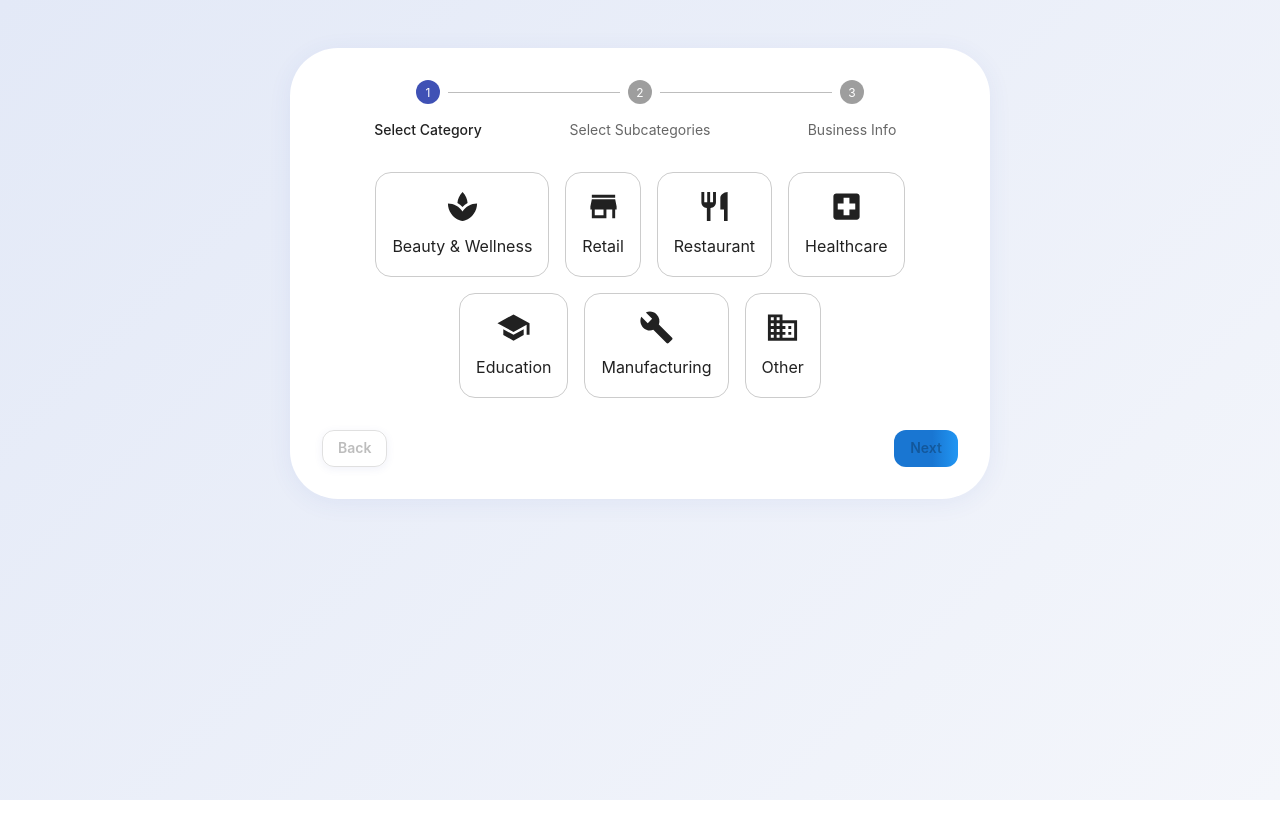
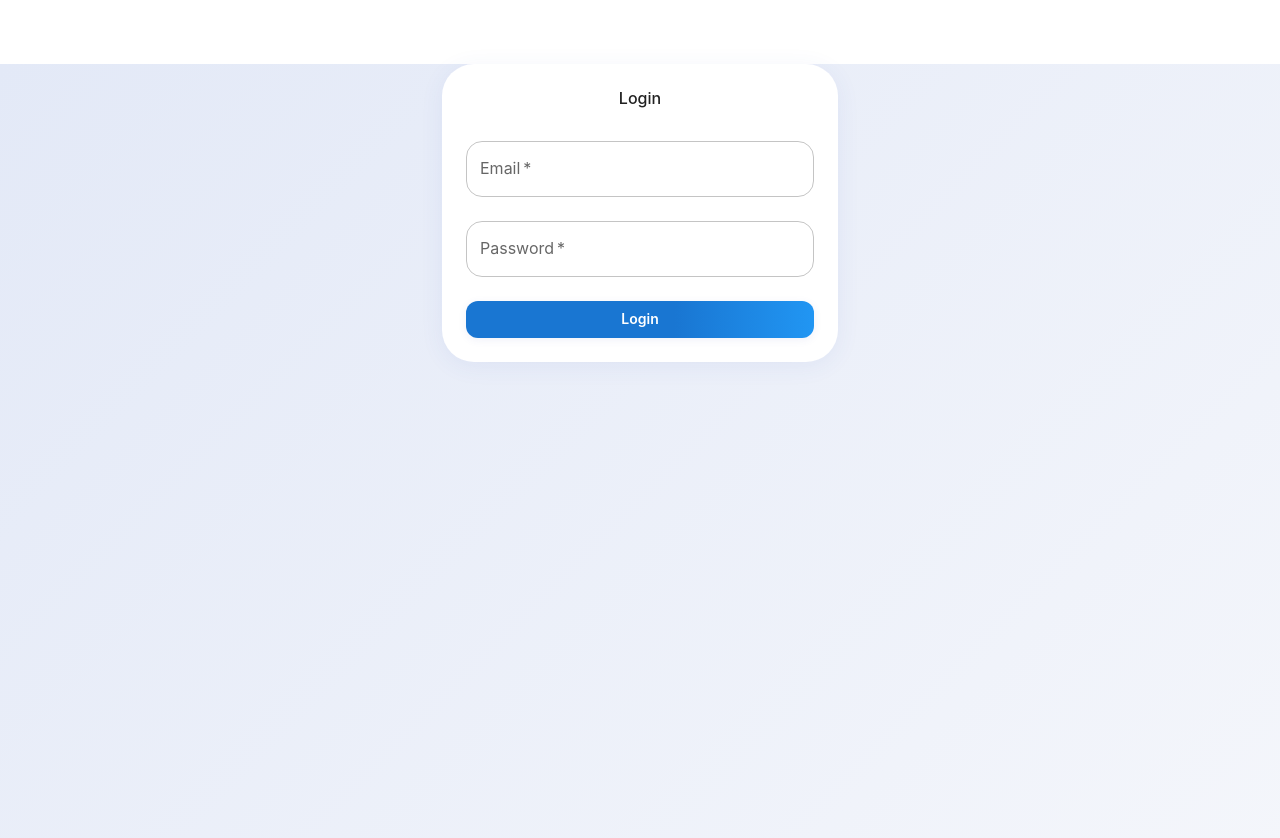
Before and after one commit to Snehangshu28/billloops, a React (Vite) app: page /login in a window 1280 px wide. Before the commit this address led to /onboarding. Shown: the top 838 px of the page. Before the commit the page ends 800 px from the top, so only its background shows below. Built offline with nearby package versions, Linux system fonts and the light colour scheme; the HTML template or start-up script is replaced by a standard one.

Commit message:
signup and login page cretea and db connect

```diff
--- a/package.json
+++ b/package.json
@@ -19,6 +19,7 @@
     "@tailwindcss/postcss": "^4.1.11",
     "bootstrap": "^5.3.7",
     "date-fns": "^4.1.0",
+    "firebase": "^11.10.0",
     "formik": "^2.4.6",
     "react": "^19.1.0",
     "react-dom": "^19.1.0",
--- a/src/App.jsx
+++ b/src/App.jsx
@@ -1,9 +1,16 @@
 import React, { useEffect } from 'react';
-import { BrowserRouter as Router, Routes, Route, Navigate } from 'react-router-dom';
+import {
+  BrowserRouter as Router,
+  Routes,
+  Route,
+  Navigate,
+} from 'react-router-dom';
 import { CssBaseline, ThemeProvider, createTheme } from '@mui/material';
 import Onboarding from './components/onboarding/Onboarding';
 import Dashboard from './components/dashboard/Dashboard';
 import { BusinessProvider } from './context/BusinessContext';
+import Login from './components/auth/Login';
+import Signup from './components/auth/Signup';
 
 const theme = createTheme({
   palette: {
@@ -84,12 +91,19 @@ function App() {
   return (
     <ThemeProvider theme={theme}>
       <CssBaseline />
-      <div style={{ minHeight: '100vh', background: 'linear-gradient(135deg, #e3e9f7 0%, #f4f6fb 100%)' }}>
+      <div
+        style={{
+          minHeight: '100vh',
+          background: 'linear-gradient(135deg, #e3e9f7 0%, #f4f6fb 100%)',
+        }}
+      >
         <BusinessProvider>
           <Router>
             <Routes>
               <Route path="/onboarding/*" element={<Onboarding />} />
               <Route path="/dashboard/*" element={<Dashboard />} />
+              <Route path="/login" element={<Login />} />
+              <Route path="/signup" element={<Signup />} />
               <Route path="*" element={<Navigate to="/onboarding" replace />} />
             </Routes>
           </Router>
--- /dev/null
+++ b/src/components/auth/Login.jsx
@@ -0,0 +1,77 @@
+import React, { useState } from 'react';
+import {
+  TextField,
+  Button,
+  Box,
+  Typography,
+  Container,
+  Alert,
+} from '@mui/material';
+import { auth } from '../../firebase';
+import { signInWithEmailAndPassword } from 'firebase/auth';
+import { useNavigate } from 'react-router-dom';
+
+const Login = () => {
+  const [email, setEmail] = useState('');
+  const [password, setPassword] = useState('');
+  const [error, setError] = useState('');
+  const [loading, setLoading] = useState(false);
+  const navigate = useNavigate();
+
+  const handleSubmit = async (e) => {
+    e.preventDefault();
+    setError('');
+    setLoading(true);
+    try {
+      await signInWithEmailAndPassword(auth, email, password);
+      navigate('/dashboard');
+    } catch (err) {
+      setError(err.message);
+    } finally {
+      setLoading(false);
+    }
+  };
+
+  return (
+    <Container maxWidth="xs">
+      <Box sx={{ mt: 8, p: 3, bgcolor: '#fff', borderRadius: 2, boxShadow: 2 }}>
+        <Typography variant="h5" align="center" gutterBottom>
+          Login
+        </Typography>
+        {error && <Alert severity="error">{error}</Alert>}
+        <Box component="form" onSubmit={handleSubmit} sx={{ mt: 2 }}>
+          <TextField
+            label="Email"
+            type="email"
+            value={email}
+            onChange={(e) => setEmail(e.target.value)}
+            fullWidth
+            required
+            margin="normal"
+          />
+          <TextField
+            label="Password"
+            type="password"
+            value={password}
+            onChange={(e) => setPassword(e.target.value)}
+            fullWidth
+            required
+            margin="normal"
+          />
+          <Button
+            type="submit"
+            variant="contained"
+            color="primary"
+            fullWidth
+            sx={{ mt: 2 }}
+            disabled={loading}
+          >
+            {loading ? 'Logging in...' : 'Login'}
+          </Button>
+        </Box>
+      </Box>
+    </Container>
+  );
+};
+
+export default Login;
--- /dev/null
+++ b/src/components/auth/Signup.jsx
@@ -0,0 +1,157 @@
+import React, { useState } from 'react';
+import {
+  TextField,
+  Button,
+  Box,
+  Typography,
+  Container,
+  Alert,
+} from '@mui/material';
+import { auth, db } from '../../firebase';
+import { createUserWithEmailAndPassword } from 'firebase/auth';
+import {
+  doc,
+  setDoc,
+  getDocs,
+  collection,
+  query,
+  where,
+} from 'firebase/firestore';
+import { useLocation, useNavigate } from 'react-router-dom';
+
+const Signup = () => {
+  const location = useLocation();
+  const navigate = useNavigate();
+  const businessDetails = location.state || {};
+  const [businessName, setBusinessName] = useState(
+    businessDetails.businessInfo?.name || ''
+  );
+  const [email, setEmail] = useState('');
+  const [password, setPassword] = useState('');
+  const [error, setError] = useState('');
+  const [success, setSuccess] = useState('');
+  const [loading, setLoading] = useState(false);
+
+  const handleSubmit = async (e) => {
+    e.preventDefault();
+    setError('');
+    setSuccess('');
+    setLoading(true);
+    try {
+      // Check for duplicate email or phone in Firestore
+      const tenantsRef = collection(db, 'tenants');
+      // Check email
+      const qEmail = query(tenantsRef, where('ownerEmail', '==', email));
+      const emailSnapshot = await getDocs(qEmail);
+      if (!emailSnapshot.empty) {
+        setError('Email is already registered. Please use a different email.');
+        setLoading(false);
+        return;
+      }
+      // Check phone (from businessDetails or businessName form)
+      const phoneToCheck = businessDetails.businessInfo?.phone || '';
+      if (phoneToCheck) {
+        const qPhone = query(
+          tenantsRef,
+          where('businessInfo.phone', '==', phoneToCheck)
+        );
+        const phoneSnapshot = await getDocs(qPhone);
+        if (!phoneSnapshot.empty) {
+          setError(
+            'Phone number is already registered. Please use a different phone number.'
+          );
+          setLoading(false);
+          return;
+        }
+      }
+      // Create user in Firebase Auth
+      const userCredential = await createUserWithEmailAndPassword(
+        auth,
+        email,
+        password
+      );
+      const user = userCredential.user;
+      // Create tenant in Firestore
+      const tenantId = user.uid;
+      await setDoc(doc(db, 'tenants', tenantId), {
+        businessName: businessName || businessDetails.businessInfo?.name || '',
+        ownerEmail: email,
+        ownerUid: user.uid,
+        createdAt: new Date(),
+        // Save extra business details if available
+        category: businessDetails.category || '',
+        subcategories: businessDetails.subcategories || [],
+        businessInfo: businessDetails.businessInfo || {},
+      });
+      setSuccess('Signup successful! You can now log in.');
+      setBusinessName('');
+      setEmail('');
+      setPassword('');
+      // Navigate to login page after successful signup
+      setTimeout(() => {
+        navigate('/login');
+      }, 1000);
+    } catch (err) {
+      setError(err.message);
+    } finally {
+      setLoading(false);
+    }
+  };
+
+  return (
+    <Container maxWidth="xs">
+      <Box sx={{ mt: 8, p: 3, bgcolor: '#fff', borderRadius: 2, boxShadow: 2 }}>
+        <Typography variant="h5" align="center" gutterBottom>
+          Sign Up Your Business
+        </Typography>
+        {(!businessDetails.businessInfo || !businessDetails.category) && (
+          <Alert severity="info" sx={{ mb: 2 }}>
+            Please complete onboarding to provide business details.
+          </Alert>
+        )}
+        {error && <Alert severity="error">{error}</Alert>}
+        {success && <Alert severity="success">{success}</Alert>}
+        <Box component="form" onSubmit={handleSubmit} sx={{ mt: 2 }}>
+          <TextField
+            label="Business Name"
+            value={businessName}
+            onChange={(e) => setBusinessName(e.target.value)}
+            fullWidth
+            required
+            margin="normal"
+          />
+          <TextField
+            label="Email"
+            type="email"
+            value={email}
+            onChange={(e) => setEmail(e.target.value)}
+            fullWidth
+            required
+            margin="normal"
+          />
+          <TextField
+            label="Password"
+            type="password"
+            value={password}
+            onChange={(e) => setPassword(e.target.value)}
+            fullWidth
+            required
+            margin="normal"
+          />
+          <Button
+            type="submit"
+            variant="contained"
+            color="primary"
+            fullWidth
+            sx={{ mt: 2 }}
+            disabled={loading}
+          >
+            {loading ? 'Signing Up...' : 'Sign Up'}
+          </Button>
+        </Box>
+      </Box>
+    </Container>
+  );
+};
+
+export default Signup;
--- a/src/components/onboarding/Onboarding.jsx
+++ b/src/components/onboarding/Onboarding.jsx
@@ -15,18 +15,20 @@ import {
   Typography,
   useMediaQuery,
 } from '@mui/material';
-import { Business, Store, Restaurant, LocalHospital, School, Build, Spa } from '@mui/icons-material';
+import {
+  Business,
+  Store,
+  Restaurant,
+  LocalHospital,
+  School,
+  Build,
+  Spa,
+} from '@mui/icons-material';
 import { useBusiness } from '../../context/BusinessContext';
 import { useNavigate } from 'react-router-dom';
 
 const categories = [
   { label: 'Beauty & Wellness', icon: <Spa fontSize="large" /> },
-  { label: 'Retail', icon: <Store fontSize="large" /> },
-  { label: 'Restaurant', icon: <Restaurant fontSize="large" /> },
-  { label: 'Healthcare', icon: <LocalHospital fontSize="large" /> },
-  { label: 'Education', icon: <School fontSize="large" /> },
-  { label: 'Manufacturing', icon: <Build fontSize="large" /> },
-  { label: 'Other', icon: <Business fontSize="large" /> },
 ];
 
 const subcategories = {
@@ -61,7 +63,9 @@ const Onboarding = () => {
   const { data, updateOnboarding } = useBusiness();
   const [activeStep, setActiveStep] = useState(0);
   const [category, setCategory] = useState(data.onboarding.category || '');
-  const [selectedSubs, setSelectedSubs] = useState(data.onboarding.subcategories || []);
+  const [selectedSubs, setSelectedSubs] = useState(
+    data.onboarding.subcategories || []
+  );
   const [form, setForm] = useState(data.onboarding.businessInfo || initialForm);
   const isMobile = useMediaQuery('(max-width:600px)');
   const navigate = useNavigate();
@@ -96,7 +100,13 @@ const Onboarding = () => {
       subcategories: selectedSubs,
       businessInfo: form,
     });
-    navigate('/dashboard');
+    navigate('/signup', {
+      state: {
+        category,
+        subcategories: selectedSubs,
+        businessInfo: form,
+      },
+    });
   };
 
   // Step content
@@ -110,12 +120,17 @@ const Onboarding = () => {
                 <Card
                   variant={category === cat.label ? 'elevation' : 'outlined'}
                   sx={{
-                    border: category === cat.label ? '2px solid #1976d2' : '1px solid #ccc',
+                    border:
+                      category === cat.label
+                        ? '2px solid #1976d2'
+                        : '1px solid #ccc',
                     boxShadow: category === cat.label ? 4 : 0,
                     transition: '0.2s',
                   }}
                 >
-                  <CardActionArea onClick={() => handleCategorySelect(cat.label)}>
+                  <CardActionArea
+                    onClick={() => handleCategorySelect(cat.label)}
+                  >
                     <CardContent sx={{ textAlign: 'center' }}>
                       {cat.icon}
                       <Typography variant="subtitle1" sx={{ mt: 1 }}>
@@ -134,7 +149,9 @@ const Onboarding = () => {
             {(subcategories[category] || []).map((sub) => (
               <Grid item xs={12} sm={6} md={3} key={sub}>
                 <Card
-                  variant={selectedSubs.includes(sub) ? 'elevation' : 'outlined'}
+                  variant={
+                    selectedSubs.includes(sub) ? 'elevation' : 'outlined'
+                  }
                   sx={{
                     border: selectedSubs.includes(sub)
                       ? '2px solid #1976d2'
@@ -160,7 +177,10 @@ const Onboarding = () => {
         );
       case 2:
         return (
-          <Box component="form" sx={{ mt: 2, width: isMobile ? '100%' : 400, mx: 'auto' }}>
+          <Box
+            component="form"
+            sx={{ mt: 2, width: isMobile ? '100%' : 400, mx: 'auto' }}
+          >
             <TextField
               label="Business Name"
               name="name"
@@ -211,17 +231,26 @@ const Onboarding = () => {
     if (activeStep === 1) return selectedSubs.length > 0;
     if (activeStep === 2)
       return (
-        form.name.trim() &&
-        form.address.trim() &&
-        form.phone.trim() &&
-        form.email.trim()
+        (form.name || '').trim() &&
+        (form.address || '').trim() &&
+        (form.phone || '').trim() &&
+        (form.email || '').trim()
       );
     return false;
   };
 
   return (
     <Container maxWidth="md" sx={{ py: isMobile ? 2 : 6 }}>
-      <Box sx={{ maxWidth: 700, mx: 'auto', bgcolor: '#fff', p: isMobile ? 2 : 4, borderRadius: 3, boxShadow: 3 }}>
+      <Box
+        sx={{
+          maxWidth: 700,
+          mx: 'auto',
+          bgcolor: '#fff',
+          p: isMobile ? 2 : 4,
+          borderRadius: 3,
+          boxShadow: 3,
+        }}
+      >
         <Stepper activeStep={activeStep} alternativeLabel sx={{ mb: 4 }}>
           {steps.map((label) => (
             <Step key={label}>
@@ -231,7 +260,11 @@ const Onboarding = () => {
         </Stepper>
         {renderStep()}
         <Box sx={{ display: 'flex', justifyContent: 'space-between', mt: 4 }}>
-          <Button disabled={activeStep === 0} onClick={handleBack} variant="outlined">
+          <Button
+            disabled={activeStep === 0}
+            onClick={handleBack}
+            variant="outlined"
+          >
             Back
           </Button>
           {activeStep < steps.length - 1 ? (
--- /dev/null
+++ b/src/firebase.js
@@ -0,0 +1,18 @@
+// Firebase configuration and initialization
+import { initializeApp } from 'firebase/app';
+import { getAuth } from 'firebase/auth';
+import { getFirestore } from 'firebase/firestore';
+
+const firebaseConfig = {
+  apiKey: 'AIzaSyD8euVhDxo3K9K03UlYa3tULjcJbsK7weI',
+  authDomain: 'snehangshu-b876d.firebaseapp.com',
+  projectId: 'snehangshu-b876d',
+  storageBucket: 'snehangshu-b876d.firebasestorage.app',
+  messagingSenderId: '488542203824',
+  appId: '1:488542203824:web:68ff89f35cdd666220f075',
+  measurementId: 'G-22KXK0XW2X',
+};
+
+const app = initializeApp(firebaseConfig);
+export const auth = getAuth(app);
+export const db = getFirestore(app);
```
Also changed, not shown: 1 other file (tests, documents, lock files or other folders).
